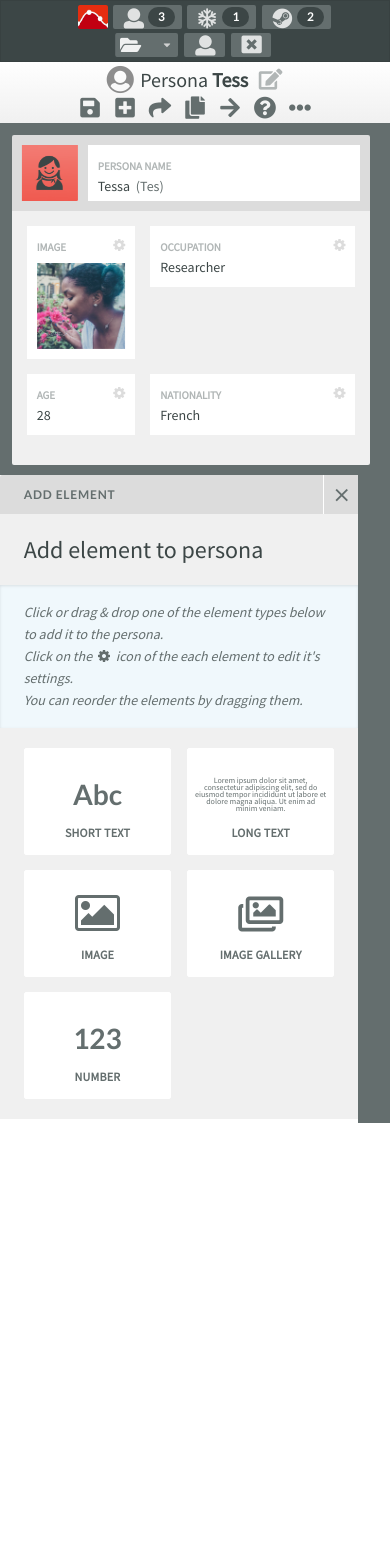
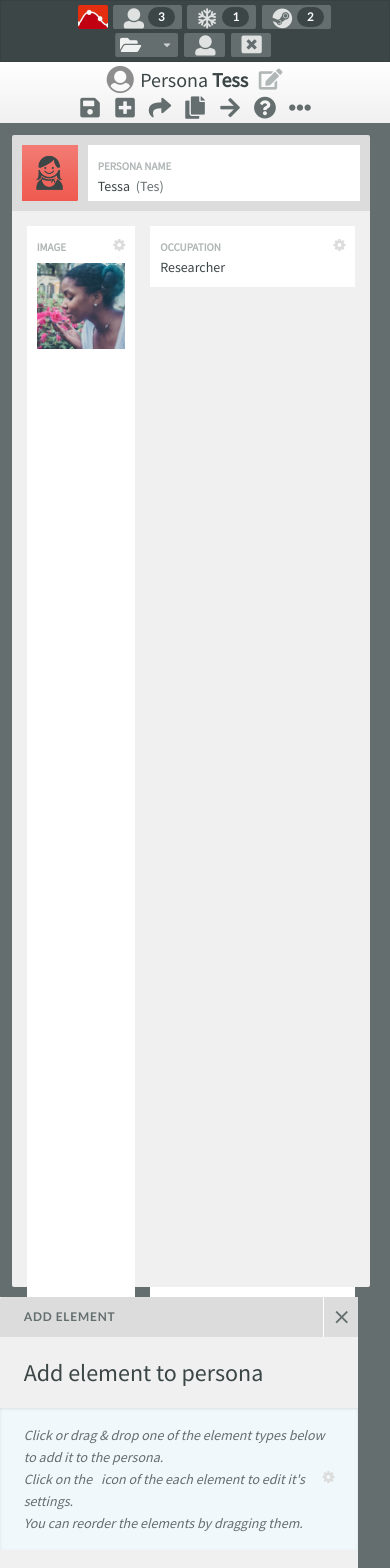
Before and after one commit to Ogisha/persona, a Vue app: page / in a window 390 px wide. Shown: the top 1568 px of the page. Before the commit the page ends 1133 px from the top, so only its background shows below. Built offline with nearby package versions, Linux system fonts and the light colour scheme.

Commit message:
Improvements in methods andrag and drop feature

```diff
--- a/package.json
+++ b/package.json
@@ -8,6 +8,8 @@
     "lint": "vue-cli-service lint"
   },
   "dependencies": {
+    "sortable": "^2.0.0",
+    "sortablejs": "^1.7.0",
     "vue": "^2.5.17"
   },
   "devDependencies": {
--- a/src/components/AddElement.vue
+++ b/src/components/AddElement.vue
@@ -17,7 +17,6 @@
 </template>
 
 <script>
-
 import Elements from './Elements';
 
 export default {
@@ -29,6 +28,11 @@ export default {
 </script>
 
 <style>
+    .fa-cog {
+    color: #DCDCDC;
+    float: right;
+    margin-top: 2px;
+}
 #add-element-container {
     width: 350px;
     background: white;
--- a/src/components/Classic.vue
+++ b/src/components/Classic.vue
@@ -20,9 +20,9 @@
             </div>
         </div>
 
-        <div class="elements-joined">
-            <div id="image" class="personal-info__el">
-                <h4>Image</h4><i class="fa fas fa-cog"></i>
+        <div id="drag" class="elements-joined">
+            <div @click="handleEditFileds" id="image" class="personal-info__el medium">
+                <h4>Image</h4><i class="fa fas fa-cog"></i><i class="fa fas fa-trash"></i>
                 <div id="photo2">
                     <img
                         id="photo-img"
@@ -32,29 +32,216 @@
                 </div>
             </div>
 
-                    <div id="occupation" class="personal-info__el shorter-div">
-                        <h4>Occupation</h4><i class="fa fas fa-cog"></i>
-                        <p>Researcher</p></div>
-                        <div id="Age" class="personal-info__el shorter-div">
-                                <h4>Age</h4><i class="fa fas fa-cog"></i>
+            <div @click="handleEditFileds(this)" id="occupation" class="personal-info__el shorter-div draggable">
+                <h4>Occupation</h4><i class="fa fas fa-cog"></i><i class="fa fas fa-trash"></i>
+                <p>Researcher</p>
+            </div>
+
+            <div @click="handleEditFileds" id="dragingEl6" class="personal-info__el shorter-div draggable">
+            <p><i>Insert element here</i></p>
+                </div>
+
+            <div @click="handleEditFileds" id="nationality" class="personal-info__el shorter-div draggable">
+                <h4>nationality</h4><i class="fa fas fa-cog"></i><i class="fa fas fa-trash"></i>
+                <p>French</p>
+            </div>
+
+            <div @click="handleEditFileds" id="maritialStatus" class="personal-info__el shorter-div draggable">
+                <h4>Mariatal Status</h4><i class="fa fas fa-cog"></i><i class="fa fas fa-trash"></i>
+                <p>---</p>
+            </div>
+
+            <div @click="handleEditFileds" id="Age" class="personal-info__el shorter-div draggable">
+                <h4>Age</h4><i class="fa fas fa-cog"></i><i class="fa fas fa-trash"></i>
                 <p>28</p>
             </div>
 
-                            <div id="nationality" class="personal-info__el shorter-div">
-                                <h4>nationality</h4><i class="fa fas fa-cog"></i>
-                                <p>French</p></div>
+            <div @click="handleEditFileds" id="quote" class="personal-info__el rowsNo2 draggable">
+                <h4>Quote</h4><i class="fa fas fa-cog"></i><i class="fa fas fa-trash"></i>
+                <section class="text-formating">
+                    <section class="ui icon buttons">
+                        <button class="ui basic button"><i class="bold icon"></i></button>
+                        <button class="ui basic button"><i class="italic icon"></i></button>
+                        <button class="ui basic button"><i class="underline icon"></i></button>
+                        <button class="ui basic button"><i class="align left icon"></i></button>
+                        <button class="ui basic button"><i class="align center icon"></i></button>
+                        <button class="ui basic button"><i class="align right icon"></i></button>
+                        <button class="ui basic button"><i class="align justify icon"></i></button>
+                    </section>
+                </section>
+                <p>"Life may not be the party  we hoped for, but while we're here, we should dance."</p>
+            </div>
+
+            <div @click="handleEditFileds" id="gender" class="personal-info__el draggable">
+                <h4>Gender</h4><i class="fa fas fa-cog"></i><i class="fa fas fa-trash"></i>
+                <p>Not defined</p>
+            </div>
+
+            <div @click="handleEditFileds" id="mood-images" class="personal-info__el imgs">
+                <h4>Mood Images</h4><i class="fa fas fa-cog"></i><i class="fa fas fa-trash"></i>
+
+                <div class="flexed-photos">
+                    <img src="./../../public/assets/placeholder.jpeg">
+                    <img src="./../../public/assets/image.png">
+                    <img src="./../../public/assets/image.png">
+                </div>
+            </div>
+
+            <div @click="handleEditFileds" id="description" class="personal-info__el occupation draggable">
+                <h4>Description</h4><i class="fa fas fa-cog"></i><i class="fa fas fa-trash"></i>
+
+                <section class="text-formating">
+                    <section class="ui icon buttons">
+                        <button class="ui basic button"><i class="bold icon"></i></button>
+                        <button class="ui basic button"><i class="italic icon"></i></button>
+                        <button class="ui basic button"><i class="underline icon"></i></button>
+                        <button class="ui basic button"><i class="align left icon"></i></button>
+                        <button class="ui basic button"><i class="align center icon"></i></button>
+                        <button class="ui basic button"><i class="align right icon"></i></button>
+                        <button class="ui basic button"><i class="align justify icon"></i></button>
+                    </section>
+                </section>
+
+                <p>Lorem ipsum dolor sit amet, consectetur adipiscing elit. Duis congue efficitur rutrum.
+                    Aliquam viverra condimentum molestie. Duis id ipsum imperdiet, vehicula justo eu,
+                    elementum metus.</p>
+                <p>Suspendisse est nibh, consectetur maximus congue id, mattis vel nunc. Phasellus
+                    sollicitudin sed urna eu blandit. Phasellus sit amet ante sed lorem finibus efficitur.
+                    </p>
+                <p><b>Phasellus luctus vitae urna at lobortis. Praesent malesuada sit amet nibh et
+                    faucibus.</b></p>
+            </div>
         </div>
     </div>
 </template>
 
 <script>
+import Sortable from 'sortablejs';
 
 export default {
-        name: "Classic"
+    name: "Classic",
+    methods: {
+        handleDragOver(e) {
+            if (e.preventDefault) e.preventDefault();
+            if (e.stopPropagation) e.stopPropagation();
+        },
+        handleDrop(e) {
+            let newel = document.querySelector("#dragingEl6");
+            newel.innerHTML = "";
+            newel.style.background = "white";
+            newel.style.border = "none";
+
+            newel.insertAdjacentHTML('afterBegin', ' <h4>Gender</h4><i class="fa fas fa-cog"></i><p>Not defined</p></div>');
+          document.getElementById("mood-images").style.gridRow = "5";
+
+            document.getElementById("description").style.gridRow = "5";
+        },
+        handleEditFileds(e) {
+            let testni;
+            console.log(e.target);
+
+            if (e.target.className == "personal-info__el")
+                testni = e.target;
+
+            else {
+                testni = e.target.parentNode;
+
+            while (testni.nodeName != "DIV") {
+                testni = testni.parentNode;
+            }
+        }
+
+
+             testni = testni.getAttribute("id");
+            let niz = document.getElementsByClassName("fa-cog");
+             let broj = document.getElementsByClassName("fa-cog").length;
+             console.log(testni);
+             console.log(broj);
+
+             for (let i = 0; i < broj; i++) {
+                    console.log(niz[i].getAttribute("id"));
+        }
+    }
+
+           /* testni.style.display="none";*/
+    },
+
+    mounted() {
+        const el = document.getElementById('drag');
+
+        Sortable.create(el, {
+            sort: true,
+            disabled: false,
+            animation: 150,
+            draggable: ".draggable"
+        })
+
+        const element = document.getElementById("dragingEl6");
+
+        element.addEventListener("dragover", this.handleDragOver, false);
+        element.addEventListener("drop", this.handleDrop, false);
+    }
 }
 </script>
 
 <style scoped>
+.fa-cog, .fa-trash {
+    color: #DCDCDC;
+    float: right;
+    margin-top: 2px;
+}
+
+.fa-trash {
+    display: none;
+}
+
+.fa-cog:hover {
+    color: rgba(0,0,0,.7);
+
+}
+
+#dragingEl6 {
+    border: 1px dashed #9CDBFB;
+    border-radius: 2px;
+    background-color: #F0F8FC;
+    display:flex;
+    justify-content: center;
+    align-items: center;
+    display: none;
+}
+
+#dragingEl6 p {
+    color: #646E6E;
+    font-size: 14px;
+}
+
+.buttons {
+    display: initial;
+}
+
+#description p {
+    margin-bottom: 12px;
+}
+
+.flexed-photos {
+    display: flex;
+    flex-direction: column;
+}
+
+.flexed-photos img {
+    margin-top: 10px;
+}
+
+.flexed-photos img:first-child{
+    height: 65px;
+}
+
+.flexed-photos img:first-child:hover{
+    border-radius: 4px;
+    border: 1px dashed #666;
+    transform: scale(0.95);
+}
+
 .main-content {
     width: 55%;
 }
@@ -87,10 +274,25 @@
     max-height: 100%;
 }
 
+
+.text-formating {
+    padding: 5px 0;
+    opacity: .6;
+}
+
+.rowsNo2 {
+    grid-row: span 2;
+}
+
+.medium {
+    grid-row: span 3;
+    grid-column: span 1;
+}
+
 .elements-joined {
     border-radius: 0 0 2px 2px;
     background-color: #F0F0F0;
-        grid-template-rows: auto;
+    grid-template-rows: repeat(13, 100%);;
     display: grid;
     padding: 15px;
     grid-column-gap: 15px;
@@ -115,6 +317,7 @@
 .shorter-div {
     height: 61px;
 }
+
 .elements-joined:after {
     content: "";
     display: table;
@@ -123,53 +326,28 @@
 }
 
 @media only screen and (max-width: 670px) {
-
+    .personal-info {  grid-template-columns: 56px minmax(75px, auto); padding: 10px; grid-column-gap: 10px;  }
+    .personal-info__el span {  display:initial;  }
+    #short-name {  display: none;  }
 }
 
-    @media only screen and (max-width: 670px) {
-        .personal-info {
-            grid-template-columns: 56px minmax(75px, auto);
-            padding: 10px;
-            grid-column-gap: 10px;
+@media only screen and (max-width: 900px) {
+    .main-content {  width: 52vw; margin-left: 1%;  }
 }
 
-        .personal-info__el span{
-            display:initial;
+@media only screen and (max-width: 782px) {
+    .main-content {  margin-left: 1%;  }
 }
 
+@media only screen and (max-width: 730px) {
+    .main-content {  margin-left: 1%; width: 50vw;  }
+}
 
+@media only screen and (max-width: 600px) {
+    .main-content {  width: 93.5vw; margin-left: 2%;  }
+}
 
-        #short-name {
-            display: none;
-        }
-    }
-    @media only screen and (max-width: 900px) {
-    .main-content {
-        width: 52vw;
-        margin-left: 1%;
-    }
-}
-@media only screen and (max-width: 782px) {
-    .main-content {
-        margin-left: 1%;
-    }
-}
-@media only screen and (max-width: 730px) {
-    .main-content {
-        margin-left: 1%;
-        width: 50vw;
-    }
-}
-@media only screen and (max-width: 600px) {
-    .main-content {
-        width: 93.5vw;
-        margin-left: 2%;
-    }
-}
 @media only screen and (max-width: 424px) {
-    .main-content {
-        width: 92vw;
-        margin-left: 3%;
-    }
+    .main-content {  width: 92vw; margin-left: 3%;  }
 }
 </style>
--- a/src/components/Header.vue
+++ b/src/components/Header.vue
@@ -295,6 +295,7 @@ h2 {
 header {
     position: fixed;
     width:100%;
+    z-index: 1000;
 }
 
 @media only screen and (max-width: 965px) {
```
Also changed, not shown: src/components/Body.vue (+5 -13 lines), src/components/Elements.vue (+18 -0 lines), public/assets/placeholder.jpeg (added), 1 other file (tests, documents, lock files or other folders). Lines whose indentation alone changed are shown as unchanged.
